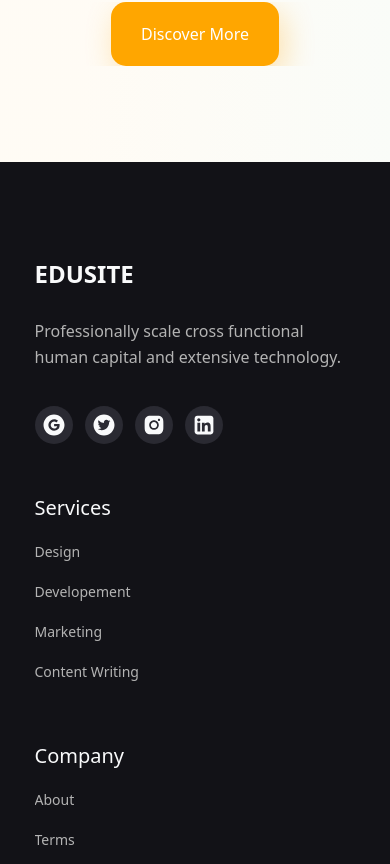
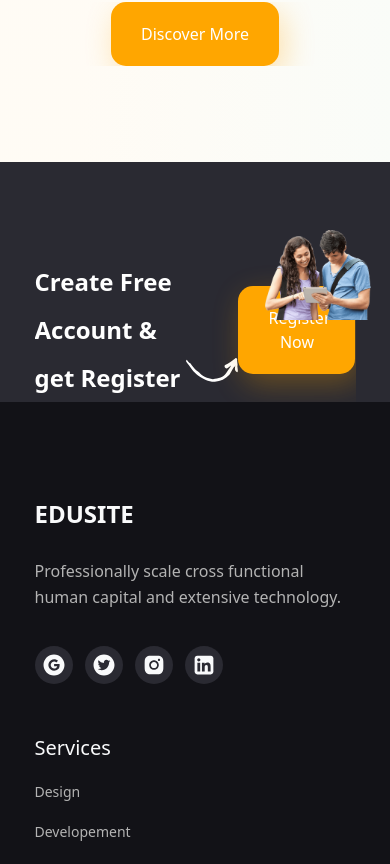
Before and after one commit to Alice2212/edusite, a React (Create React App) app: page / in a window 390 px wide. Shown: the part 807-1671 px from the top of the page. Built offline with nearby package versions, Linux system fonts and the light colour scheme.

Commit message:
footer responsiveness

```diff
--- a/src/App.js
+++ b/src/App.js
@@ -5,7 +5,6 @@ import About from "./components/About";
 import Header from "./components/Header";
 import Department from "./components/Department";
 import Teams from "./components/Teams";
-import Contact from "./components/Contact";
 
 function App() {
   return (
@@ -16,7 +15,6 @@ function App() {
         <Route path="about" element={<About />}></Route>
         <Route path="department" element={<Department />}></Route>
         <Route path="teams" element={<Teams />}></Route>
-        <Route path="contact" element={<Contact/>}></Route>
       </Routes>
     </>
   );
--- a/src/components/Contact.jsx
+++ b/src/components/Contact.jsx
@@ -1,31 +1,32 @@
 import React from "react";
-import contactImg from "../assets/images/cta-banner.png"
-import arrow from "../assets/images/cta-vector.svg"
+import arrow from "../assets/images/cta-vector.svg";
+import contactBanner from "../assets/images/cta-banner.png";
 
 const Contact = () => {
   return (
-    <div
-      className="w-screen  h-[24rem]"
-      style={{
-        background: "var(--raisin-black)",
-
-      }}
-    >
-      <div className="container mx-auto flex px-5 py-24 items-center justify-between flex-wrap lg:flex-nowrap text-[#FFFFFF]">
-        <div className="flex gap-12">
-          <div className="text-2xl">Create Free Account & Get Register
-            <img src={arrow} alt="" />
-          </div>
-
-          <div className="flex justify-center lg:justify-start mx-auto">
-            <button className="btn btn-primary">Register Now</button>
-          </div>
+    <section className="w-full h-[15rem] bg-[--raisin-black]">
+      <div className="container flex flex-wrap mx-auto px-5 py-24 relative">
+        <div className="flex justify-center items-center">
+          <h1 className="text-white text-2xl font-bold leading-loose">
+            Create Free Account & <br></br>get Register
+          </h1>
+          <img
+            src={arrow}
+            alt=""
+            className="
+            lg:visible md:invisible sm:invisible mt-20"
+          />
+          <button className="btn btn-primary">Register Now</button>
         </div>
-        <div>
-            <img src={contactImg} alt="" className="" />
+        <div className="absolute left-[70%] top-[4%] 	z-20 lg:visible md:invisible sm:invisible ">
+          <img
+            src={contactBanner}
+            alt=""
+            className="object-contain h-[200px] "
+          />
         </div>
       </div>
-    </div>
+    </section>
   );
 };
 
--- a/src/components/Department.jsx
+++ b/src/components/Department.jsx
@@ -4,6 +4,7 @@ import { Card, Button } from "flowbite-react";
 import { AiOutlineArrowRight } from "react-icons/ai";
 
 const department = () => {
+
 
 
   const departmentLists = details.map((data) => (
@@ -43,8 +44,8 @@ const department = () => {
           {departmentLists}
         </div>
         <div className="flex justify-center mx-auto p-8">
-          <button className="btn btn-primary text-2xl">
-            View All Department
+          <button className="btn btn-primary">
+           view All Departments
           </button>
         </div>
       </div>
--- a/src/components/Footer.jsx
+++ b/src/components/Footer.jsx
@@ -112,7 +112,7 @@ const Footer = () => {
                 </li>
               </ul>
             </div>
-            <hr className="h-px my-8 bg-gray-200 border-0 dark:bg-gray-700"></hr>
+            <hr className="h-px my-8 bg-gray-500 border-0 dark:bg-gray-700"></hr>
             <p className="text-center text-[#B3B3B3] text-sm">
               © 2022. All right reserved
             </p>
--- a/src/components/Header.jsx
+++ b/src/components/Header.jsx
@@ -115,9 +115,7 @@ const Header = () => {
             <Navbar.Link href="/teams" className="text-xl">
               Teams
             </Navbar.Link>
-            <Navbar.Link href="/contact" className="text-xl">
-              Contact
-            </Navbar.Link>
+
           </Navbar.Collapse>
         </Navbar>
       </div>
--- a/src/components/Home.jsx
+++ b/src/components/Home.jsx
@@ -1,5 +1,6 @@
 import React, { useState } from "react";
 import banner from "../assets/images/hero-banner.png";
+import Contact from "./Contact";
 import Footer from "./Footer";
 
 const Home = () => {
@@ -47,6 +48,7 @@ const Home = () => {
            </div>
          </div>
        </div>
+       <Contact/>
        <Footer/>
      </div>
    );
--- a/src/index.css
+++ b/src/index.css
@@ -164,6 +164,8 @@ body {
   background-repeat: no-repeat;
 }
 
+
+
 @keyframes pulseAnim {
 
   0% {
```
